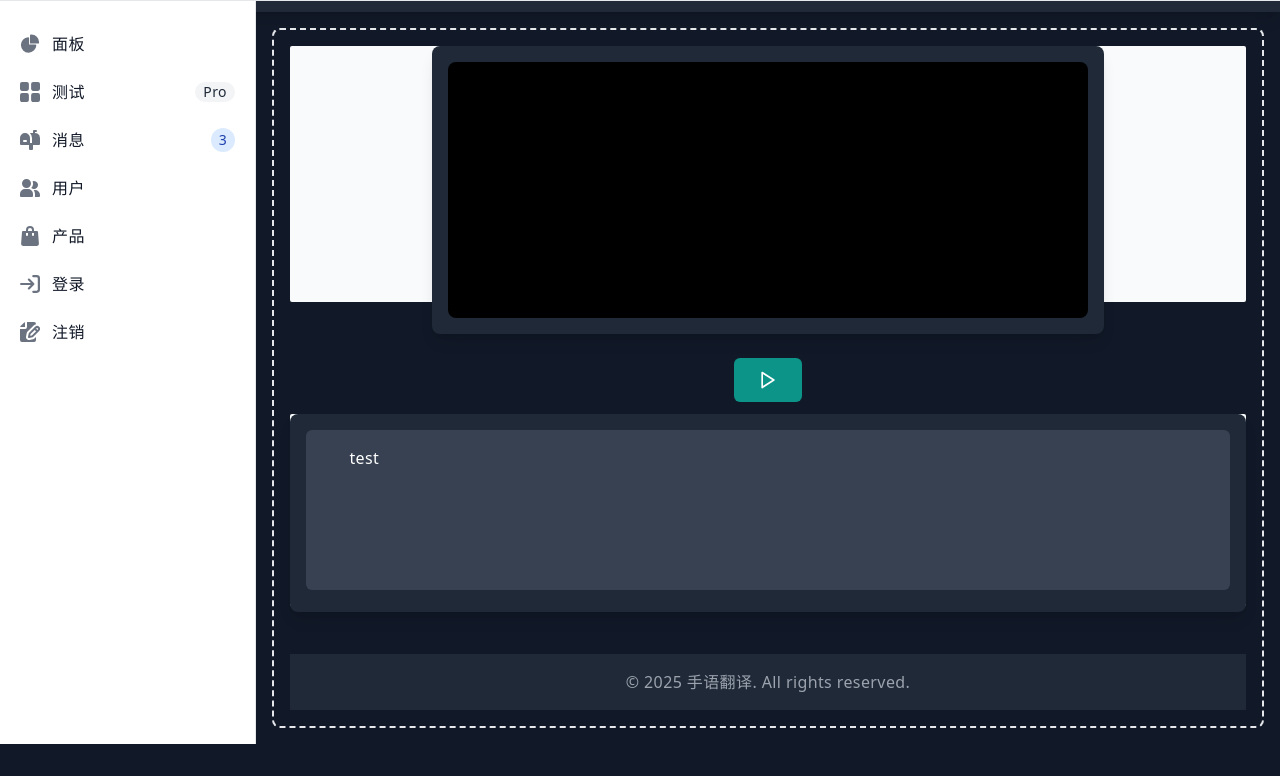
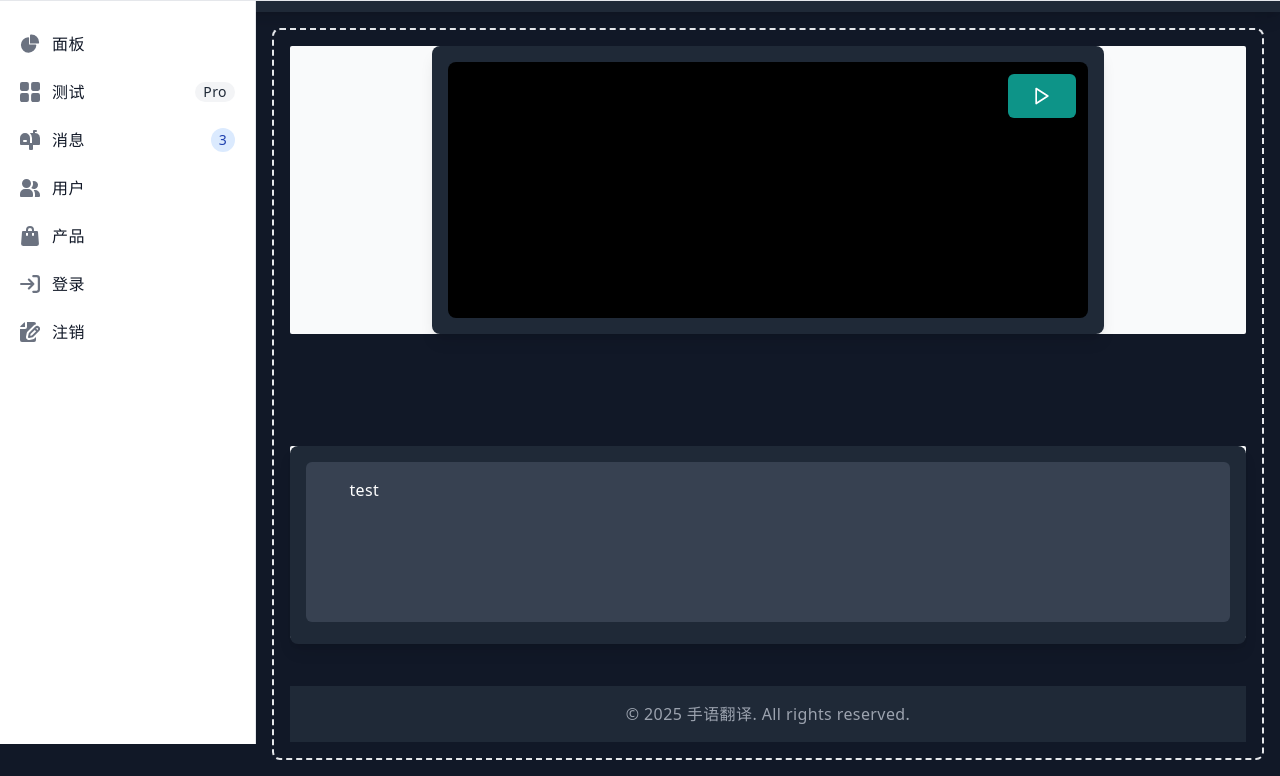
Before and after one commit to antipeth/camera-demo, an Astro site: page / in a window 1280 px wide. Shown: the part 56-832 px from the top of the page. Before the commit the page ends 800 px from the top, so only its background shows below. Built offline with nearby package versions, Linux system fonts and the light colour scheme; Astro itself is replaced by a stand-in of ours.

Commit message:
chore: Fixed video area scaling issue.

```diff
--- a/src/components/CameraStream.astro
+++ b/src/components/CameraStream.astro
@@ -2,7 +2,7 @@
   <!-- 视频播放元素 -->
   <div class="w-full max-w-2xl bg-gray-800 p-4 rounded-lg shadow-lg">
     <!-- 初始黑色背景，当摄像头未开启时 -->
-    <div id="videoContainer" class="w-full h-64 bg-black rounded-lg overflow-hidden">
+    <div id="videoContainer" class="relative w-full h-64 bg-black rounded-lg overflow-hidden">
       <video
         id="videoElement"
         width="100%"
@@ -11,13 +11,10 @@
         playsInline
         style="display: none; border-radius: 8px;"
       />
-    </div>
-  </div>
-
-  <!-- 摄像头开关按钮 -->
+      <!-- 摄像头开关按钮，定位在视频容器的右边 -->
       <button
         id="toggleButton"
-    class="px-6 py-3 bg-teal-600 text-white rounded-md hover:bg-teal-500 transition duration-300 flex items-center space-x-2"
+        class="absolute top-3 right-3 px-6 py-3 bg-teal-600 text-white rounded-md hover:bg-teal-500 transition duration-300 flex items-center space-x-2"
       >
         <!-- 播放图标 -->
         <svg id="playIcon" xmlns="http://www.w3.org/2000/svg" fill="none" viewBox="0 0 24 24" stroke="currentColor" class="w-5 h-5">
@@ -28,6 +25,8 @@
           <path stroke-linecap="round" stroke-linejoin="round" stroke-width="2" d="M6 19V5h4v14H6zm8 0V5h4v14h-4z" />
         </svg>
       </button>
+    </div>
+  </div>
 </div>
 
 <script>
--- a/src/layouts/MainLayout.astro
+++ b/src/layouts/MainLayout.astro
@@ -143,7 +143,7 @@ import user from '../assets/user.svg';
 
     <div class="p-4 sm:ml-64">
       <div class="p-4 border-2 border-gray-200 border-dashed rounded-lg dark:border-gray-700">
-         <div class="grim items-center justify-center h-64 mb-12 rounded-sm bg-gray-50 dark:bg-gray-800">
+         <div class="grim items-center justify-center h-72 mb-12 rounded-sm bg-gray-50 dark:bg-gray-800">
             <slot name="camera-slot" />
           </div>
           <div class="grid grid-cols-2 gap-4 mb-16">
```
Lines whose indentation alone changed are shown as unchanged.
